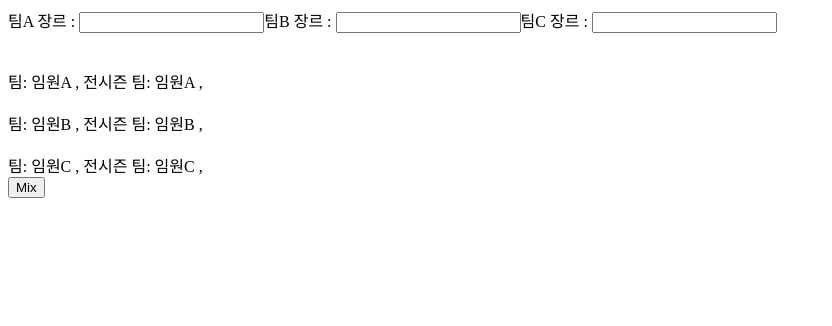
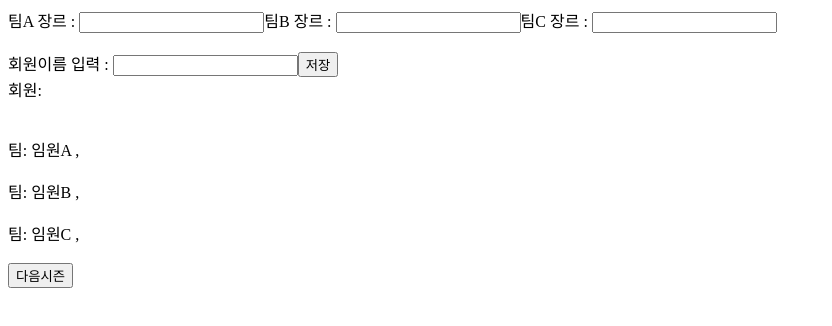
Before and after one commit to ChoiSeongmuk/TeamMaker, a React (Create React App) app: page / in a window 1280 px wide. Shown: the top 326 px of the page, without its empty margins (0-832 px from the left). Built offline with nearby package versions, Linux system fonts and the light colour scheme.

Commit message:
Add Candidate Upload

```diff
--- a/src/App.js
+++ b/src/App.js
@@ -1,10 +1,11 @@
-import React, { useState } from 'react';
+import React, { useEffect, useState } from 'react';
 import Team from './Team';
 
 function App() {
   const [ganres, setGanre] = useState({ Agenre: '', Bgenre: '', Cgenre: '' });
+  const [users, setUsers] = useState([]);
+  const [userInput, setUserInput] = useState('');
   const { Agenre, Bgenre, Cgenre } = ganres;
-
   const onChanges = (e) => {
     const { value, name } = e.target;
     setGanre({
@@ -12,13 +13,52 @@ function App() {
       [name]: value,
     });
   };
+  useEffect(() => {
+    console.log('user updated', users);
+  }, [users]);
 
+  const onInput = (e) => {
+    setUserInput(e.target.value);
+  };
+  const enterPressed = (e) => {
+    if (e.key === 'Enter') {
+      saveButton();
+    }
+  };
+  const saveButton = () => {
+    if (users.length < 9) {
+      const user = userInput;
+      setUsers([...users, user]);
+      setUserInput('');
+    } else {
+      alert('회원수가 너무많아..');
+    }
+  };
   return (
     <>
-      팀A 장르 : <input name="Agenre" onChange={onChanges} value={Agenre} />
-      팀B 장르 : <input name="Bgenre" onChange={onChanges} value={Bgenre} />
-      팀C 장르 : <input name="Cgenre" onChange={onChanges} value={Cgenre} />
-      <Team Agenre={Agenre} Bgenre={Bgenre} Cgenre={Cgenre} />
+      <div>
+        팀A 장르 : <input name="Agenre" onChange={onChanges} value={Agenre} />
+        팀B 장르 : <input name="Bgenre" onChange={onChanges} value={Bgenre} />
+        팀C 장르 : <input name="Cgenre" onChange={onChanges} value={Cgenre} />
+      </div>
+      <br />
+      <div>
+        회원이름 입력 :{' '}
+        <input
+          name="userInput"
+          onChange={onInput}
+          value={userInput}
+          onKeyPress={enterPressed}
+        />
+        <button onClick={saveButton}>저장</button> <br />
+        회원: {users.join(', ')}
+      </div>
+      <Team
+        Agenre={Agenre}
+        Bgenre={Bgenre}
+        Cgenre={Cgenre}
+        candidates={users}
+      />
     </>
   );
 }
--- a/src/Team.js
+++ b/src/Team.js
@@ -1,8 +1,6 @@
 import React, { useEffect, useState } from 'react';
 
-function Team({ Agenre, Bgenre, Cgenre }) {
-  const candidates = ['1 ', '2 ', '3 ', '4 ', '5 ', '6 ', '7 ', '8 ', '9 '];
-
+function Team({ Agenre, Bgenre, Cgenre, candidates }) {
   const [team, setTeam] = useState({
     teamA: [],
     teamB: [],
@@ -13,9 +11,7 @@ function Team({ Agenre, Bgenre, Cgenre }) {
     oldB: [],
     oldC: [],
   });
-  const [state, setState] = useState({
-    text: null,
-  });
+
   const [oldCandidate, setOldCandidate] = useState({
     oldTeamArray: [],
   });
@@ -23,14 +19,6 @@ function Team({ Agenre, Bgenre, Cgenre }) {
   const { oldA, oldB, oldC } = oldTeam;
   const { teamA, teamB, teamC } = team;
   const { oldTeamArray } = oldCandidate;
-  const { text } = state;
-  useEffect(() => {
-    console.log(text, oldA, oldB, oldC);
-    if (text === '중복발생') {
-      onClick();
-    }
-    /* eslint-disable-next-line */
-  }, [text]);
 
   const shuffle = (array) => {
     var currentIndex = array.length,
@@ -71,61 +59,56 @@ function Team({ Agenre, Bgenre, Cgenre }) {
 
     return rst;
   };
-
   const onClick = () => {
-    const newCandidates = shuffle(candidates);
-    const candiArray = newCandidates.slice();
-    const teamA = newCandidates.splice(0, 3);
-    const teamAlpha = teamA.join(', ');
-    const teamB = newCandidates.splice(0, 3);
-    const teamBeta = teamB.join(', ');
-    const teamC = newCandidates.splice(0, 3);
-    const teamChallie = teamC.join(', ');
+    const newCandi = candidates.slice();
+    if (newCandi.length === 9) {
+      const shuffled = shuffle(newCandi);
+      const shuffledArray = shuffled.slice();
       setOldCandidate({
-      oldTeamArray: candiArray,
+        oldTeamArray: shuffledArray,
       });
       setTeam({
-      teamA: teamAlpha,
-      teamB: teamBeta,
-      teamC: teamChallie,
+        teamA: shuffled.splice(0, 3),
+        teamB: shuffled.splice(0, 3),
+        teamC: shuffled.splice(0, 3),
       });
-    const oldA = oldTeamArray.splice(0, 3);
-    const oldB = oldTeamArray.splice(0, 3);
-    const oldC = oldTeamArray.splice(0, 3);
+
       setOldTeam({
-      oldA: oldA,
-      oldB: oldB,
-      oldC: oldC,
+        oldA: oldTeamArray.splice(0, 3),
+        oldB: oldTeamArray.splice(0, 3),
+        oldC: oldTeamArray.splice(0, 3),
       });
-    const valueA = compareArray(oldA, teamA);
-    const valueB = compareArray(oldB, teamB);
-    const valueC = compareArray(oldC, teamC);
-
-    if (valueA || valueB || valueC) {
-      setState({ text: '중복발생' });
-      console.log(oldA, oldB, oldC);
-      console.log('중복발생');
     } else {
-      setState({ text: 'ㄱㅊ' });
-      console.log(oldA, oldB, oldC);
-      console.log('ㄱㅊ');
+      alert('9명을 입력하세요.');
     }
   };
+
+  useEffect(() => {
+    const conditionA = compareArray(oldA, teamA);
+    const conditionB = compareArray(oldB, teamB);
+    const conditionC = compareArray(oldC, teamC);
+    if (conditionA || conditionB || conditionC) {
+      console.log('mixed again');
+      onClick();
+    }
+    /* eslint-disable-next-line */
+  }, [teamA, oldA]);
 
   return (
     <>
       <div>
         <br />
         <br />
-        {Agenre}팀: 임원A , {teamA} 전시즌 {Agenre}팀: 임원A , {oldA.join(', ')}
+        {Agenre}팀: 임원A , {teamA.join(', ')}
         <br />
         <br />
-        {Bgenre}팀: 임원B , {teamB} 전시즌 {Bgenre}팀: 임원B , {oldB.join(', ')}
+        {Bgenre}팀: 임원B , {teamB.join(', ')}
         <br />
         <br />
-        {Cgenre}팀: 임원C , {teamC} 전시즌 {Cgenre}팀: 임원C , {oldC.join(', ')}
+        {Cgenre}팀: 임원C , {teamC.join(', ')}
       </div>
-      <button onClick={onClick}>Mix</button>
+      <br />
+      <button onClick={onClick}>다음시즌</button>
     </>
   );
 }
```
Also changed, not shown: 20 other files (tests, documents, lock files or other folders). Lines whose indentation alone changed are shown as unchanged.
